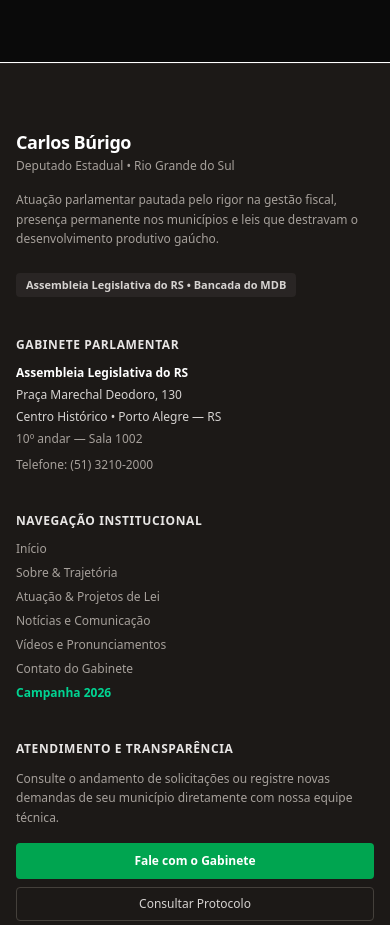
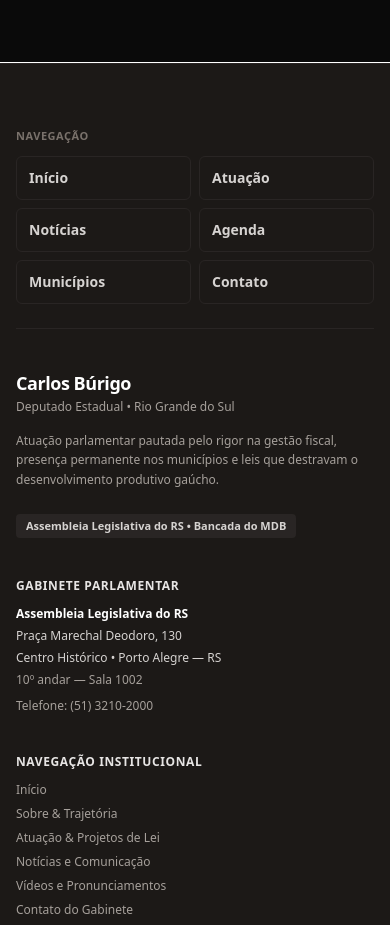
Before and after one commit to Tokenizaa/Deputado-Carlos-Burigo, a React (Vite) app: page / in a window 390 px wide. Shown: the part 6004-6929 px from the top of the page. Built offline with nearby package versions, Linux system fonts and the light colour scheme; no server answers.

Commit message:
feat(ux): add compact mobile footer navigation

```diff
--- a/src/components/layout/Footer.tsx
+++ b/src/components/layout/Footer.tsx
@@ -8,6 +8,30 @@ export const Footer: React.FC = () => {
   return (
     <footer className="bg-stone-900 text-stone-400 text-sm border-t border-stone-800">
       <div className="max-w-7xl mx-auto px-4 sm:px-6 lg:px-8 py-16">
+        <div className="lg:hidden mb-10 pb-6 border-b border-stone-800">
+          <p className="text-[11px] font-bold uppercase tracking-wider text-stone-500 mb-3">Navegação</p>
+          <nav className="grid grid-cols-2 gap-2" aria-label="Navegação no rodapé">
+            {[
+              ['home', 'Início'],
+              ['atuacao', 'Atuação'],
+              ['noticias', 'Notícias'],
+              ['agenda', 'Agenda'],
+              ['municipios', 'Municípios'],
+              ['contato', 'Contato'],
+            ].map(([view, label]) => (
+              <button
+                key={view}
+                type="button"
+                onClick={() => setCurrentView(view)}
+                className="min-h-11 px-3 text-left border border-stone-800 rounded-md text-sm font-semibold text-stone-300 hover:text-white hover:border-stone-600"
+              >
+                {label}
+              </button>
+            ))}
+          </nav>
+        </div>
+
+
         <div className="grid grid-cols-1 md:grid-cols-2 lg:grid-cols-4 gap-10 pb-12 border-b border-stone-800">
           {/* Col 1: Identification */}
           <div className="space-y-4">
```
